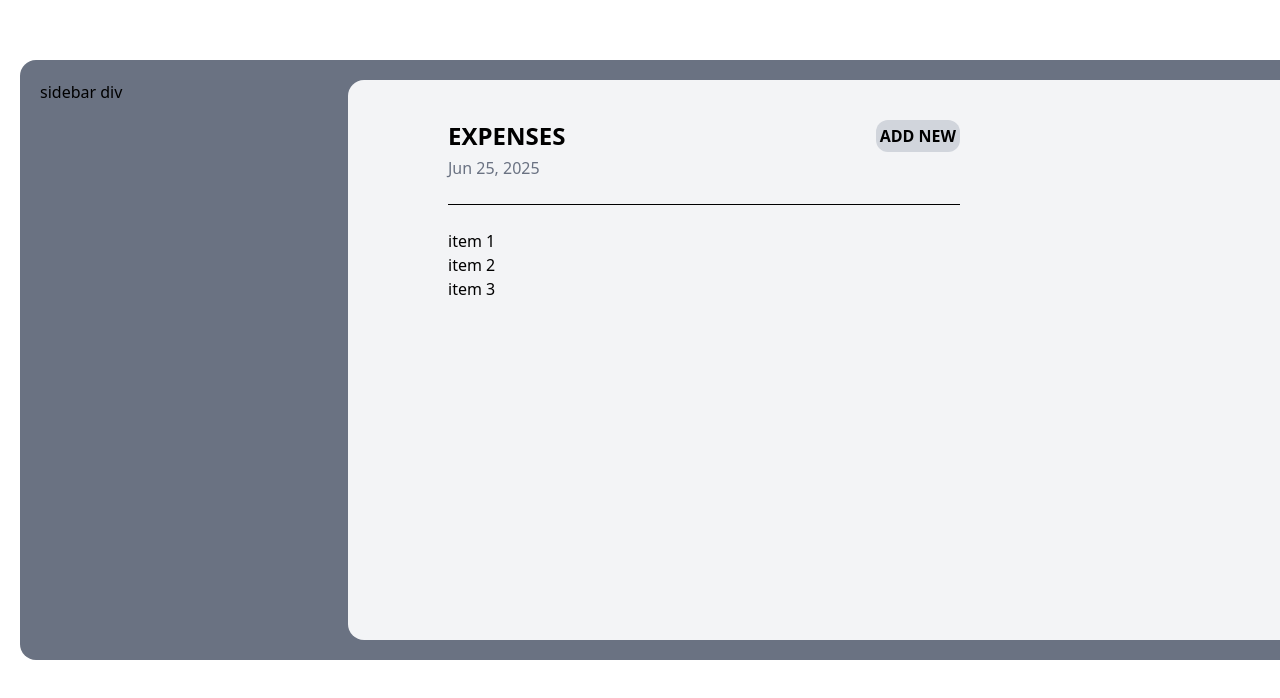
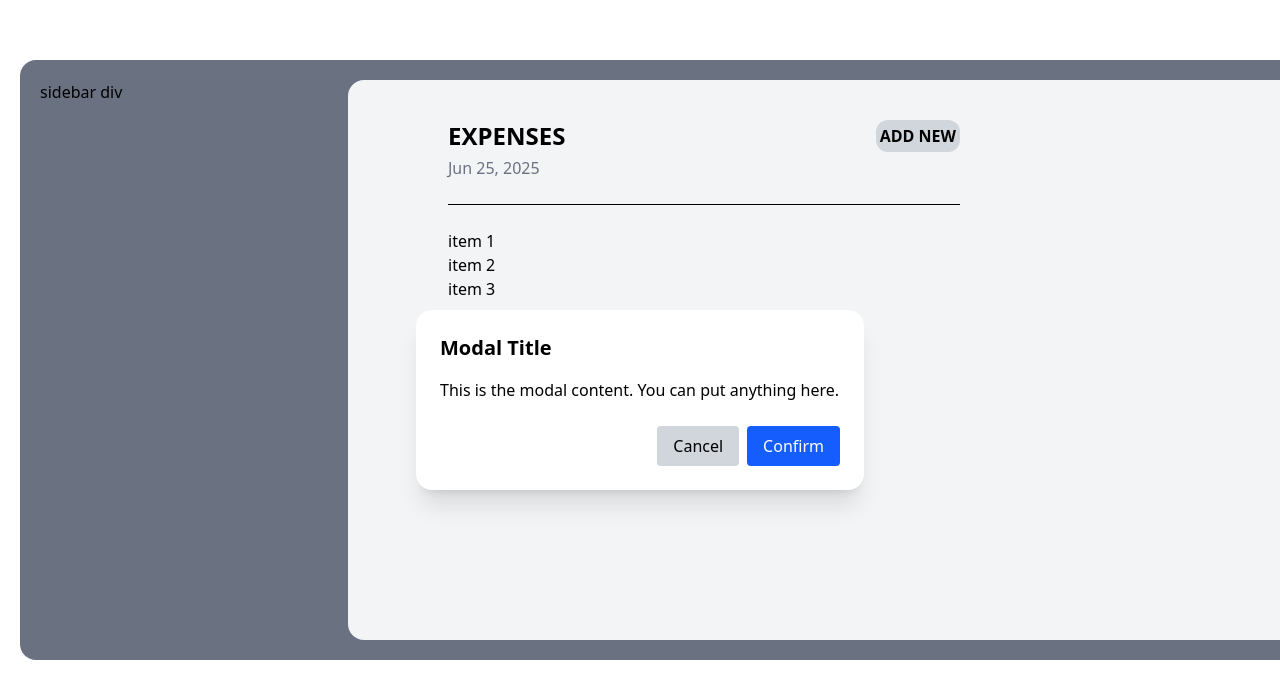
Before and after one commit to Tushar14969/Expense-Tracker, an Angular app in the folder ExpenseTrackerWeb/: page / in a window 1280 px wide. Both pictures are taken after a click on the button "ADD NEW". Shown: the top 698 px of the page. Built offline with nearby package versions, Linux system fonts and the light colour scheme.

Commit message:
added the dialogbox functionality

```diff
--- a/ExpenseTrackerWeb/src/app/app.component.html
+++ b/ExpenseTrackerWeb/src/app/app.component.html
@@ -5,4 +5,5 @@
     <div class="m-5 w-6xl bg-gray-100 rounded-2xl">
         <app-expense-list></app-expense-list>
     </div>
+
 </div>
--- a/ExpenseTrackerWeb/src/app/app.component.ts
+++ b/ExpenseTrackerWeb/src/app/app.component.ts
@@ -2,14 +2,16 @@ import { Component } from '@angular/core';
 import { CommonModule } from '@angular/common';
 import { RouterOutlet } from '@angular/router';
 import { ExpenseListComponent } from './components/expense-list/expense-list.component';
+import { DialogComponent } from './components/dialog/dialog.component';
 
 @Component({
   selector: 'app-root',
   standalone: true,
-  imports: [CommonModule, RouterOutlet, ExpenseListComponent],
+  imports: [CommonModule, RouterOutlet, ExpenseListComponent, DialogComponent],
   templateUrl: './app.component.html',
   styleUrls: ['./app.component.css']
 })
 export class AppComponent {
   title = 'ExpenseTrackerWeb';
+  show:boolean = true;
 }
--- /dev/null
+++ b/ExpenseTrackerWeb/src/app/components/dialog/dialog.component.html
@@ -0,0 +1,24 @@
+<div
+  class="fixed inset-0 z-50 flex items-center justify-center"
+  *ngIf="showDialog"
+>
+  <div class="bg-white rounded-2xl p-6 w-full max-w-md shadow-xl">
+    <h2 class="text-xl font-semibold mb-4">Modal Title</h2>
+    <p class="mb-6">This is the modal content. You can put anything here.</p>
+
+    <div class="flex justify-end gap-2">
+      <button
+        class="px-4 py-2 bg-gray-300 text-black rounded hover:bg-gray-400"
+        (click)="onClose()"
+      >
+        Cancel
+      </button>
+      <button
+        class="px-4 py-2 bg-blue-600 text-white rounded hover:bg-blue-700"
+        (click)="onClose()"
+      >
+        Confirm
+      </button>
+    </div>
+  </div>
+</div>
--- /dev/null
+++ b/ExpenseTrackerWeb/src/app/components/dialog/dialog.component.ts
@@ -0,0 +1,18 @@
+import { CommonModule } from '@angular/common';
+import { Component, EventEmitter, Input, Output } from '@angular/core';
+
+@Component({
+  selector: 'app-dialog',
+  standalone: true,
+  imports: [CommonModule],
+  templateUrl: './dialog.component.html',
+  styleUrl: './dialog.component.css'
+})
+export class DialogComponent {
+  @Input() showDialog = false;
+  @Output() closeDialog = new EventEmitter();
+
+  onClose(){
+    this.closeDialog.emit();
+  }
+}
--- a/ExpenseTrackerWeb/src/app/components/expense-list/expense-list.component.html
+++ b/ExpenseTrackerWeb/src/app/components/expense-list/expense-list.component.html
@@ -3,7 +3,7 @@
         <div class="my-5 mx-20 flex flex-col">
             <div class="flex flex-row justify-between">
                 <span class="text-2xl font-semibold">EXPENSES</span>
-                <button class="font-semibold bg-gray-300 p-1 rounded-xl cursor-pointer active:shadow-2xl hover:opacity-80">ADD NEW</button>
+                <button class="font-semibold bg-gray-300 p-1 rounded-xl cursor-pointer active:shadow-2xl hover:opacity-80" (click)="openDialog()">ADD NEW</button>
             </div>
 
             <div class="mt-1">
@@ -23,4 +23,7 @@
     <div class="w-xs h-full bg-gray-300 rounded-2xl flex justify-center">
 
     </div>
+
 </div>
+
+<app-dialog [showDialog]="show" (closeDialog)="closeDialog()"></app-dialog>
--- a/ExpenseTrackerWeb/src/app/components/expense-list/expense-list.component.ts
+++ b/ExpenseTrackerWeb/src/app/components/expense-list/expense-list.component.ts
@@ -1,15 +1,25 @@
 import { CommonModule, DatePipe } from '@angular/common';
 import { Component } from '@angular/core';
+import { DialogComponent } from '../dialog/dialog.component';
 
 @Component({
   selector: 'app-expense-list',
   standalone: true,
-  imports: [DatePipe, CommonModule],
+  imports: [DatePipe, CommonModule, DialogComponent],
   templateUrl: './expense-list.component.html',
   styleUrl: './expense-list.component.css'
 })
 export class ExpenseListComponent {
   now:Date = new Date();
+  show:boolean = false;
+
+openDialog(){
+  this.show = true;
+}
+
+closeDialog(){
+  this.show = false;
+}
 
   expenses:string[] = ['item 1','item 2','item 3'];
 }
```
Also changed, not shown: ExpenseTrackerWeb/src/app/components/dialog/dialog.component.css (added), 1 other file (tests, documents, lock files or other folders).
